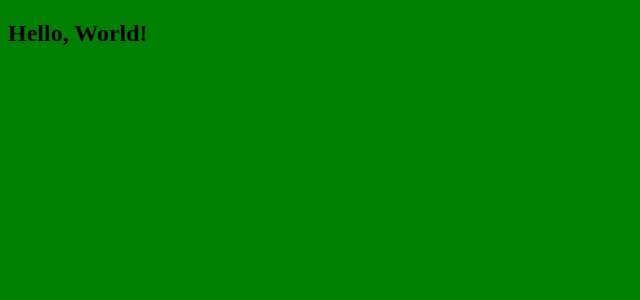
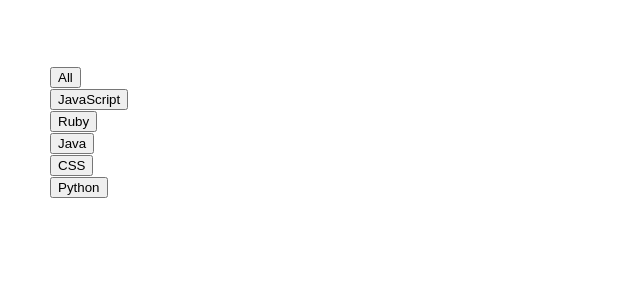
Before and after one commit to shivprogrammer/github-battle, a React app: page / in a window 1280 px wide. Shown: the top 300 px of the page, without its empty margins (0-640 px from the left). Built offline with nearby package versions, Linux system fonts and the light colour scheme.

Commit message:
building out index.css file

```diff
--- a/app/index.css
+++ b/app/index.css
@@ -1,3 +1,23 @@
+html, body, #app {
+  margin: 0;
+  height: 100%;
+  width: 100%;
+}
+
 body {
-  background: green;
+  font-family: -apple-system,BlinkMacSystemFont,Segoe UI,Roboto,Oxygen-Sans,Ubuntu,Cantarell,Helvetica Neue,sans-serif;
 }
+
+ul {
+  padding: 0;
+}
+
+li {
+  list-style-type: none;
+}
+
+.container {
+  max-width: 1200px;
+  margin: 0 auto;
+  padding: 50px;
+}
--- a/app/index.js
+++ b/app/index.js
@@ -1,6 +1,7 @@
 import React from 'react'
 import ReactDOM from 'react-dom'
 import './index.css'
+import Popular from './components/Popular'
 
 
 class App extends React.Component {
@@ -8,9 +9,9 @@ class App extends React.Component {
     const name = 'Shiv'
 
     return (
-      <h2>
-        Hello, World!
-      </h2>
+      <div className='container'>
+        <Popular />
+      </div>
     )
   }
 }
```
